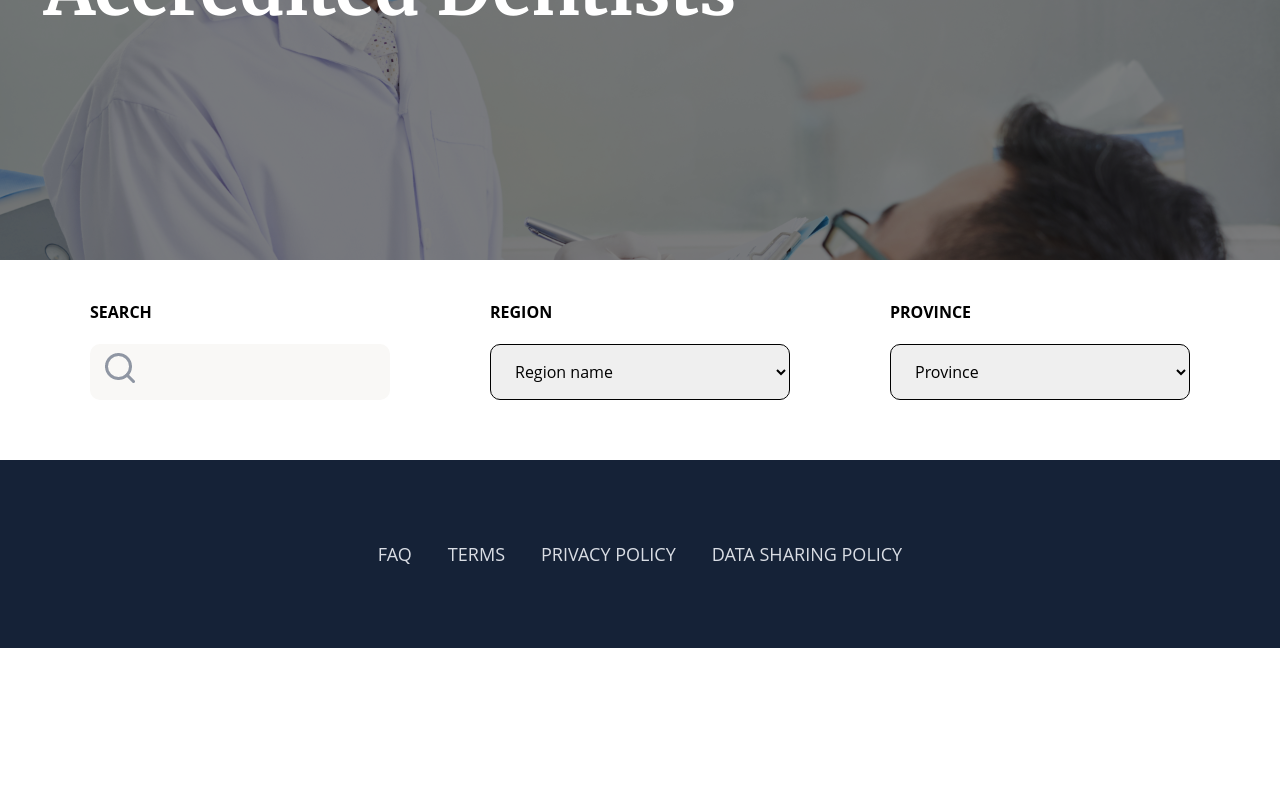
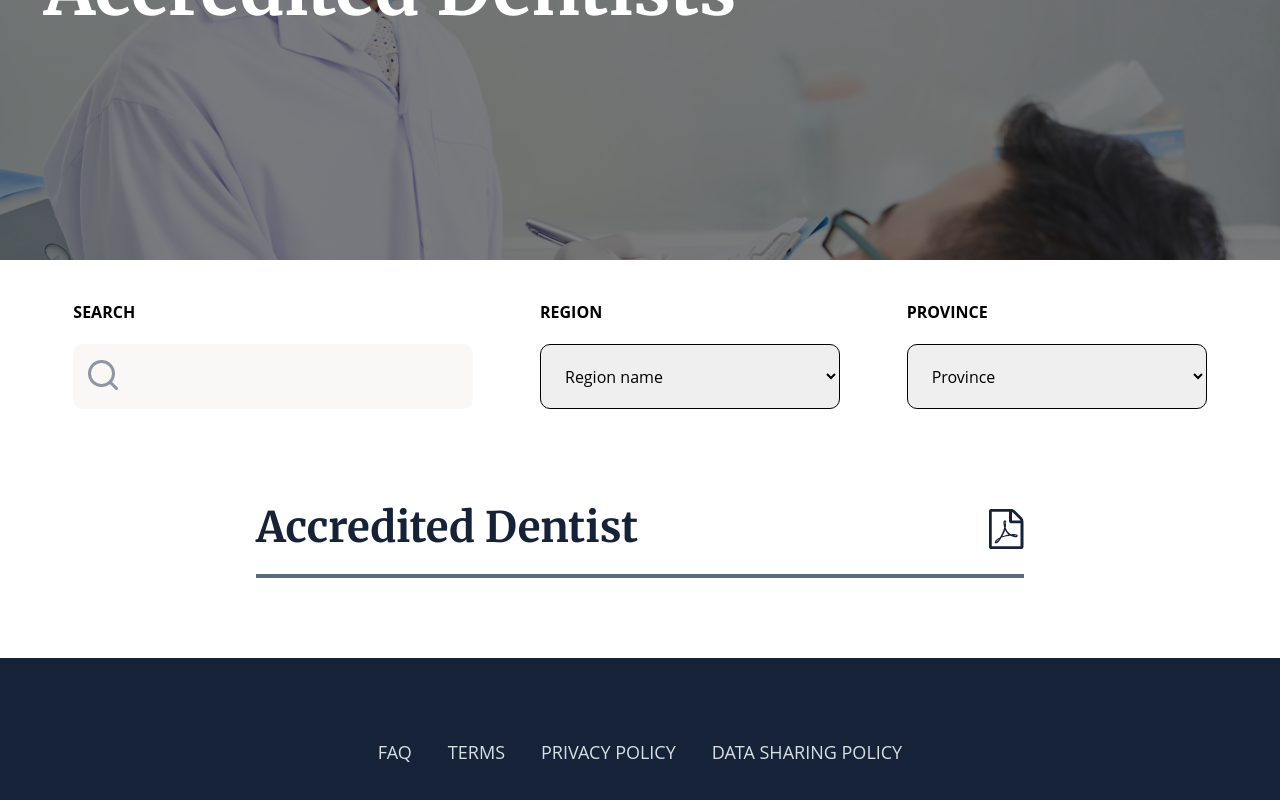
Before and after one commit to Lino004/iwc, a Vue app: page /about-accredited in a window 1280 px wide. Shown: the part 526-1326 px from the top of the page. Before the commit the page ends 1174 px from the top, so only its background shows below. Built offline with nearby package versions, Linux system fonts and the light colour scheme; no server answers; a small style sheet from the web is missing.

Commit message:
prise en main accredited page

```diff
--- /dev/null
+++ b/src/components/public/about/AboutAccredities.vue
@@ -0,0 +1,28 @@
+<template>
+  <section class="container py-10 mx-auto">
+    <div class="w-3/4 mx-auto">
+      <div class="flex flex-row justify-between">
+        <h2
+          class="font-bold text-primary font-serif text-center text-2xl sm:text-3xl md:text-3xl lg:text-42px"
+        >
+          Accredited Dentist
+        </h2>
+        <img src="@/assets/images/about/pdf-icon.png" alt="" />
+      </div>
+      <hr
+        class=" mt-6 mx-auto border-2 border-grid2"
+      />
+    </div>
+    <div>
+      <div class="shadow-xl rounded h-10">
+
+      </div>
+    </div>
+  </section>
+</template>
+
+<script>
+export default {}
+</script>
+
+<style lang="css" scoped></style>
--- a/src/components/public/about/AboutCompany.vue
+++ b/src/components/public/about/AboutCompany.vue
@@ -3,7 +3,6 @@
       <div>
         <div class="w-auto relative">
           <h3
-            id="company"
             class="font-bold text-primary font-serif text-center text-2xl sm:text-3xl md:text-3xl lg:text-42px"
           >
             Company Profile
@@ -50,6 +49,9 @@ export default {
 <style lang="css" scoped>
 #bg2 {
   background: url("../../../assets/images/about/LikeTooth.png") no-repeat;
-  background-position: 20px 172px;
+  /* background-position: 20px 172px; */
+  /* background-position-y: 180px;
+  background-position-x: 20px; */
+  background-size: 540px;
 }
 </style>
--- a/src/components/public/about/AboutSearch.vue
+++ b/src/components/public/about/AboutSearch.vue
@@ -2,8 +2,8 @@
   <section class="w-full">
     <div class="p-10  ">
       <form action="" class="flex flex-row w-full justify-around">
-        <div class="input-search w-1/4">
-          <label for="search" class="font-bold">SEARCH</label> <br />
+        <div class="input-search w-1/3">
+          <label for="search py-auto" class="font-bold">SEARCH</label> <br />
           <i class="icon">
             <img src="@/assets/images/about/search.png" alt="" />
           </i>
@@ -54,7 +54,7 @@ export default {}
   position: absolute;
 }
 .icon {
-  padding: 29px 15px;
+  padding: 36px 15px;
   min-width: 40px;
 }
 .search-input {
@@ -62,7 +62,7 @@ export default {}
   border-style: none;
   border-width: 1px;
   padding-left: 60px;
-  /* height: 50px; */
+  height: 65px;
   /* margin: 10px; */
   /* width: 25%; */
 }
@@ -84,6 +84,7 @@ export default {}
 .select-input {
   border-radius: 10px;
   border: 1px solid black;
+  height: 65px;
 }
 .select-input:hover,
 .select-input:focus {
--- a/src/components/public/general/AppMenu.vue
+++ b/src/components/public/general/AppMenu.vue
@@ -98,7 +98,7 @@ export default {
       menu: [
         {
           label: 'HOME',
-          to: '',
+          to: '/',
           children: [],
           show: false
         },
--- a/src/views/public/About/Accredited.vue
+++ b/src/views/public/About/Accredited.vue
@@ -5,6 +5,8 @@
 
     <about-thirst :title="title" :src="src" />
     <about-search></about-search>
+    <about-accredities></about-accredities>
+
     <app-footer></app-footer>
   </div>
 </template>
@@ -17,6 +19,7 @@ import AppMenu from '@/components/public/general/AppMenu.vue'
 
 import bg from '@/assets/images/about/asianDentist.png'
 import AboutSearch from '../../../components/public/about/AboutSearch.vue'
+import AboutAccredities from '../../../components/public/about/AboutAccredities.vue'
 
 export default {
   // eslint-disable-next-line vue/no-unused-components
@@ -25,7 +28,8 @@ export default {
     AppMenu,
     AppFooter,
     AboutThirst,
-    AboutSearch
+    AboutSearch,
+    AboutAccredities
   },
   data () {
     return {
--- a/tailwind.js
+++ b/tailwind.js
@@ -28,6 +28,10 @@ module.exports = {
     },
     fontSize: {
       ...defaultTheme.fontSize,
+      '42px': '2.625rem'
+    },
+    backgroundPosition: {
+      ...defaultTheme.backgroundPosition,
       '42px': '2.625rem'
     },
     fill: theme => ({
```
Also changed, not shown: src/components/public/about/AboutThree.vue (+0 -55 lines), src/assets/images/about/pdf-icon.png (added).
